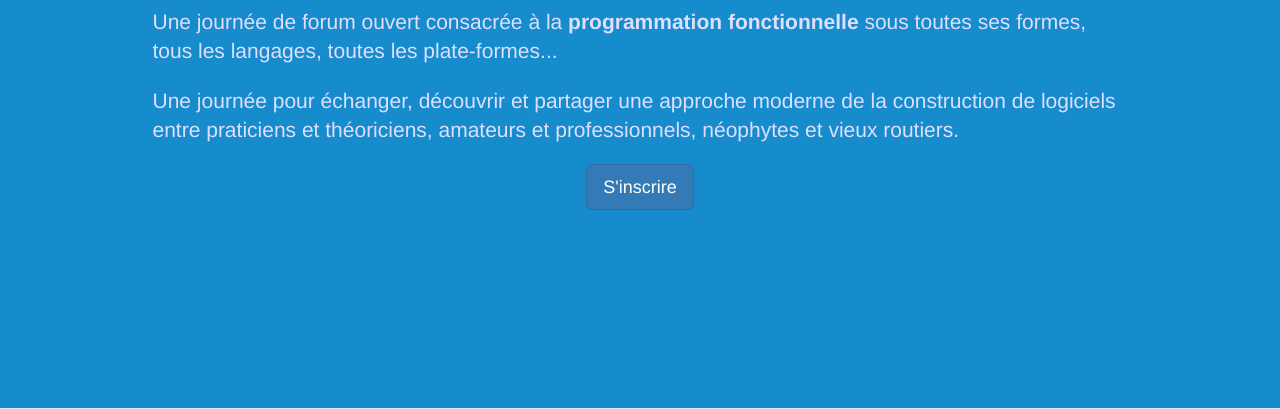
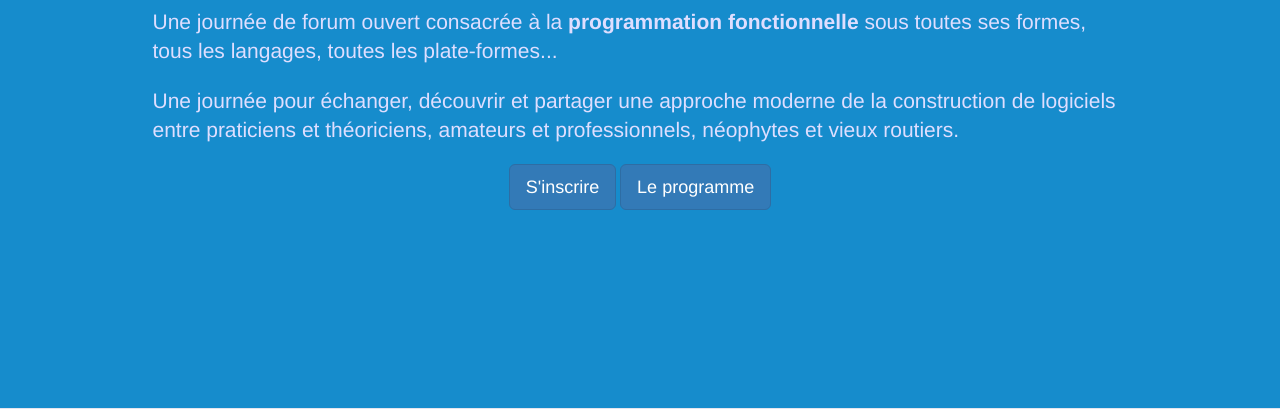
Before and after one commit to fpday/fpday.github.io, a plain HTML site: page index.html in a window 1280 px wide. Shown: the part 391-800 px from the top of the page. Drawn offline with nearby package versions, Linux system fonts and the light colour scheme.

Commit message:
added programme

```diff
--- a/index.html
+++ b/index.html
@@ -69,6 +69,8 @@
                   <div class="col-sm-8 col-sm-offset-2 text-center">
                     <a href="https://www.yuticket.com/atlantic-2/1c1e796a-250f-487e-9f42-f66442123fed-nantes-functional-programming-day.html"
                        target="_blank" class="btn btn-primary btn-lg">S'inscrire</a>
+                    <a href="program.html"
+                       target="_blank" class="btn btn-primary btn-lg">Le programme</a>
                   </div>
             </div>
           </div>
```
